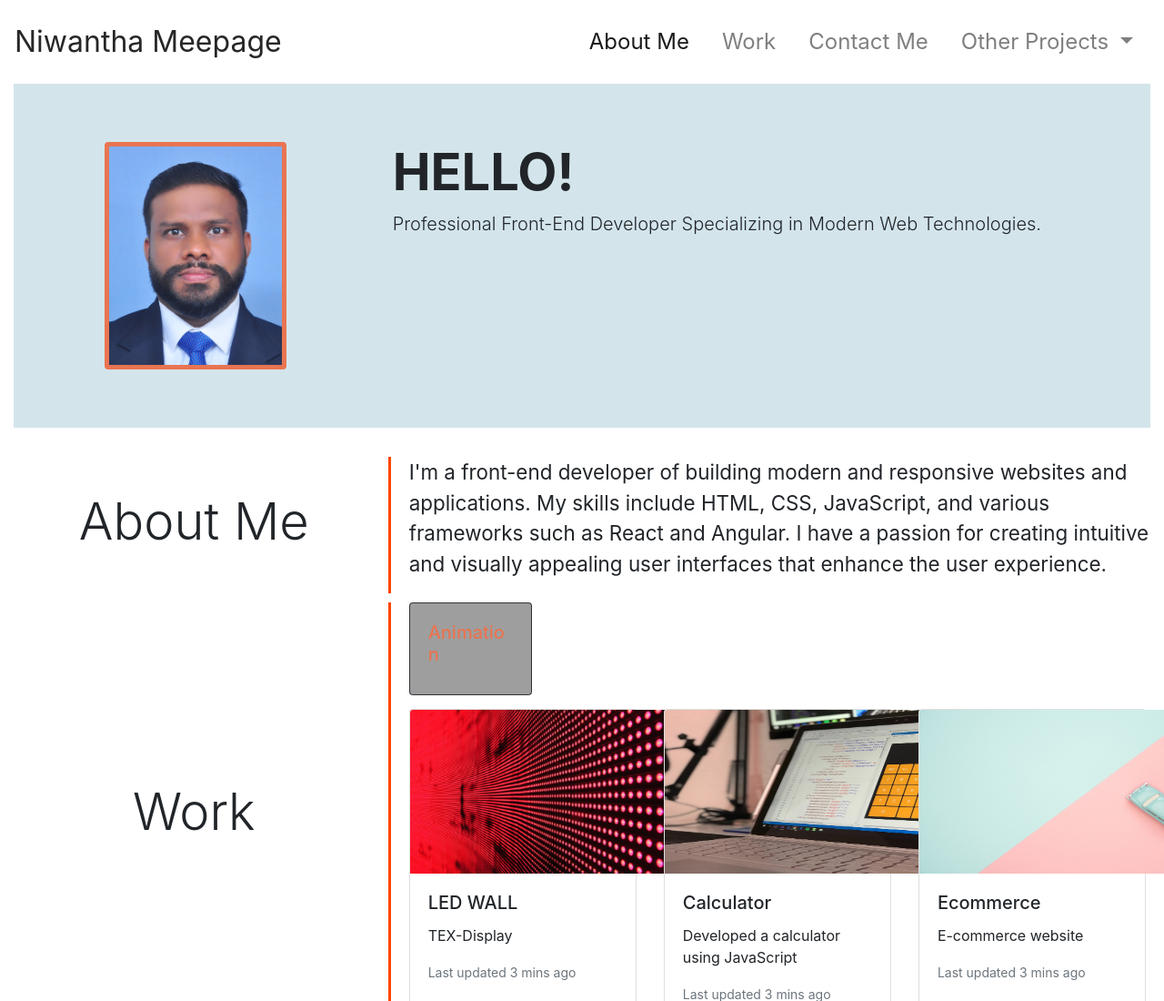
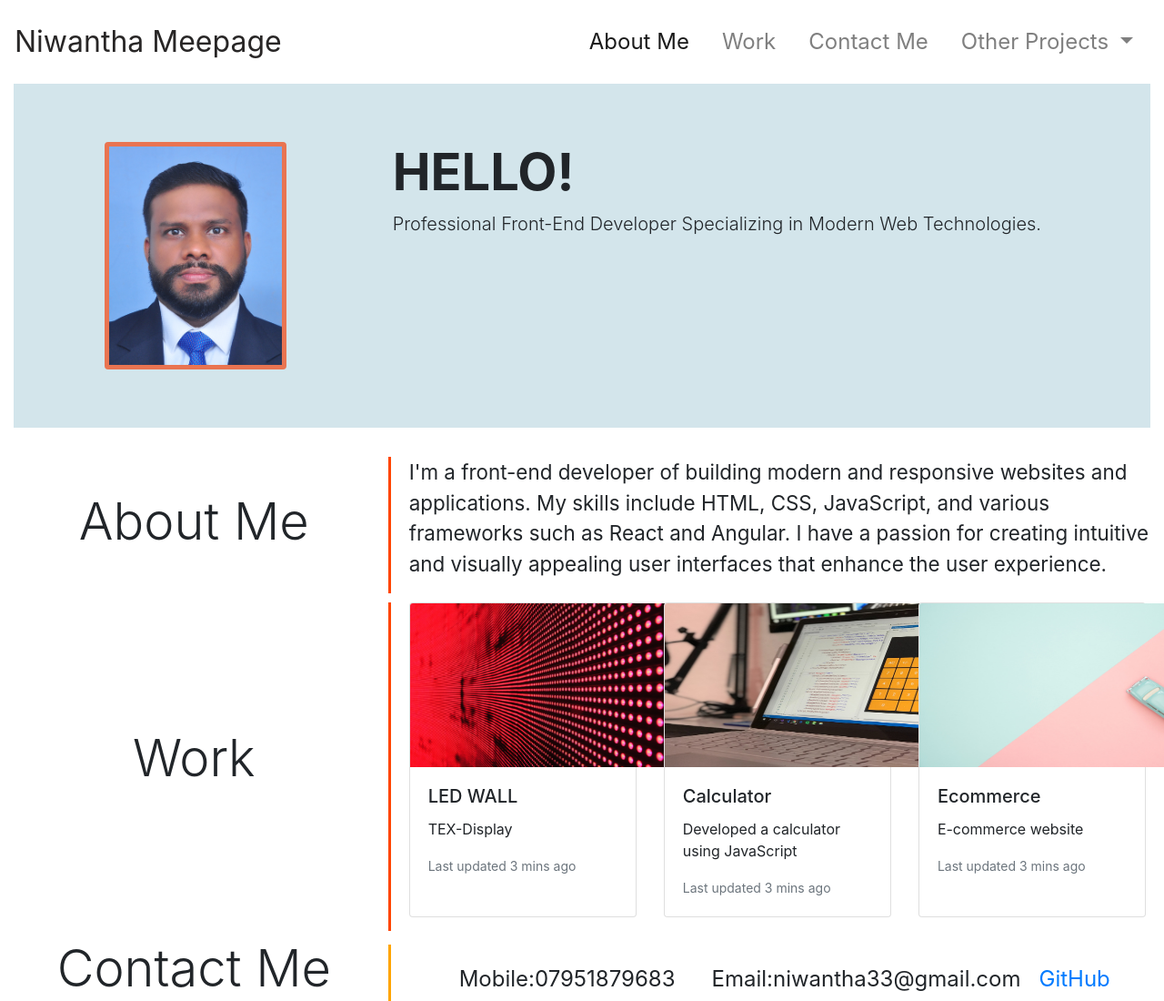
Before and after one commit to niwantha33/Bootstrap-Portfolio, a plain HTML site: page index.html in a window 1280 px wide. Shown: the top 1100 px of the page at 91% size. Drawn offline with nearby package versions, Linux system fonts and the light colour scheme; grey boxes are pictures that could not be loaded.

Commit message:
disable main card.

```diff
--- a/index.html
+++ b/index.html
@@ -96,17 +96,17 @@
             <article class="col-sm-3 col-xs-3 col-lg-8 my-work-row" >
                 <!-- adding margin to the rows -->
                 <!-- main card -->
-                <article class="row" style="margin-bottom: 15px; margin-left: 5px; margin-right: 5px;">
+                <!-- <article class="row" style="margin-bottom: 15px; margin-left: 5px; margin-right: 5px;">
                     <div class="card bg-dark text-white">
                         <img class="card-img" src="./images/02-hero-bg.jpg" alt="Card-main-job" style="height:100px;">
 
                         <div class="card-img-overlay" style="color: #E97451;">
                           <h5 class="card-title">Animation</h5>
-                          <!-- <p class="card-text">D</p> -->
+
 
                         </div>
                       </div>
-                </article>
+                </article> -->
                 <article class="row article-row-work-card-2" style="margin-bottom: 15px; margin-left: 5px; margin-right: 5px;">
                     <!-- sub projects cards -->
                     <div class="card-deck">
```
